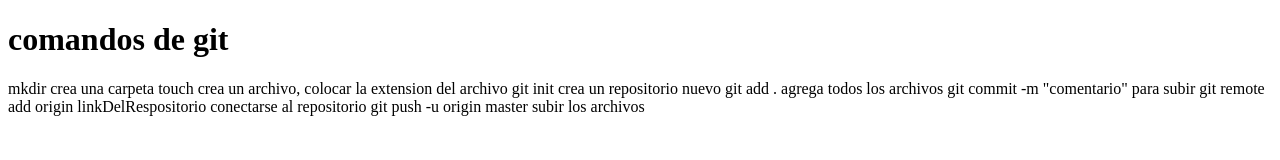
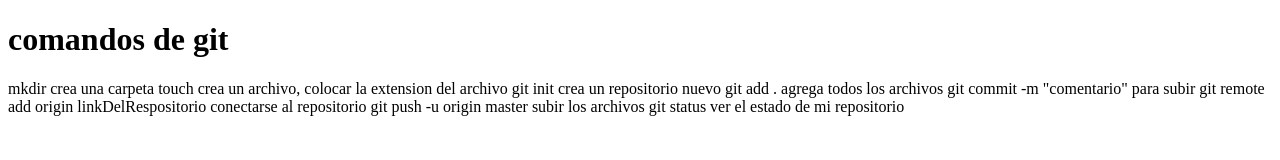
Before and after one commit to sopteccjscgmailcom/gittutorial, a plain HTML site: page index.html in a window 1280 px wide. Drawn offline with Linux system fonts and the light colour scheme.

```diff
--- a/index.html
+++ b/index.html
@@ -14,7 +14,6 @@
     git commit -m "comentario" <span>para subir</span>
     git remote add origin linkDelRespositorio <span>conectarse al repositorio</span>
     git push -u origin master <span>subir los archivos</span>
-
-
+    git status <span>ver el estado de mi repositorio</span>
 </body>
 </html>
```
